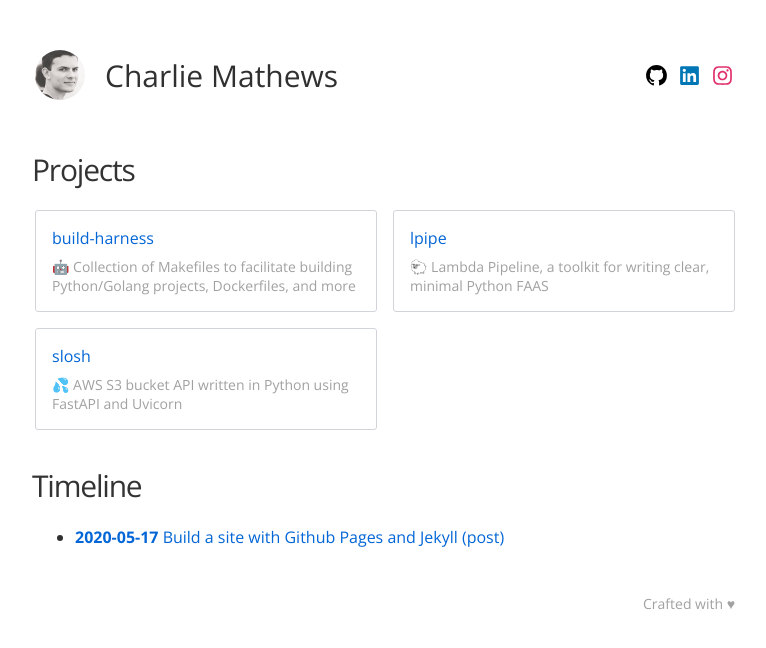
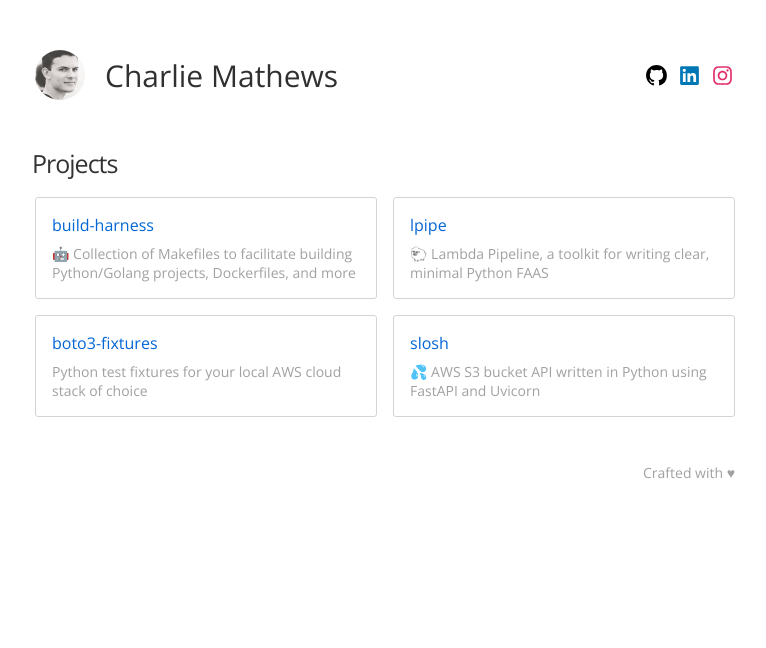
Before and after one commit to alphachai/charliemathews.com, a Jekyll site: the page built from index.md, in a window 1280 px wide. Shown: the top 648 px of the page, without its empty margins (255-1021 px from the left). Built offline with Jekyll 4.4.1, drawn with Linux system fonts in a browser that asks for light colours.

Commit message:
Hide posts for now, add boto3-fixtures to projects, reduce h2 size

```diff
--- a/_data/projects.yml
+++ b/_data/projects.yml
@@ -4,6 +4,9 @@
 - name: lpipe
   desc: 🐑 Lambda Pipeline, a toolkit for writing clear, minimal Python FAAS
   url: https://github.com/mintel/lpipe
+- name: boto3-fixtures
+  desc: Python test fixtures for your local AWS cloud stack of choice
+  url: https://github.com/alphachai/boto3-fixtures
 - name: slosh
   desc: 💦 AWS S3 bucket API written in Python using FastAPI and Uvicorn
   url: https://github.com/alphachai/slosh
--- a/frontend/css/style.scss
+++ b/frontend/css/style.scss
@@ -33,7 +33,7 @@
 	}
 
 	h2 {
-		font-size: 30px;
+		font-size: 25px;
 		font-weight: 300;
 		letter-spacing: -0.04em;
 		line-height: 1em;
--- a/index.md
+++ b/index.md
@@ -19,7 +19,7 @@ layout: default
 
 <!-- <hr class="underline"> -->
 
-## Timeline
+<!-- ## Timeline
 
 <ul id="feed">
   {% for post in site.posts %}
@@ -29,4 +29,4 @@ layout: default
     </li>
   {% endif %}
   {% endfor %}
-</ul>
+</ul> -->
```
Also changed, not shown: static/dist/style.css.
